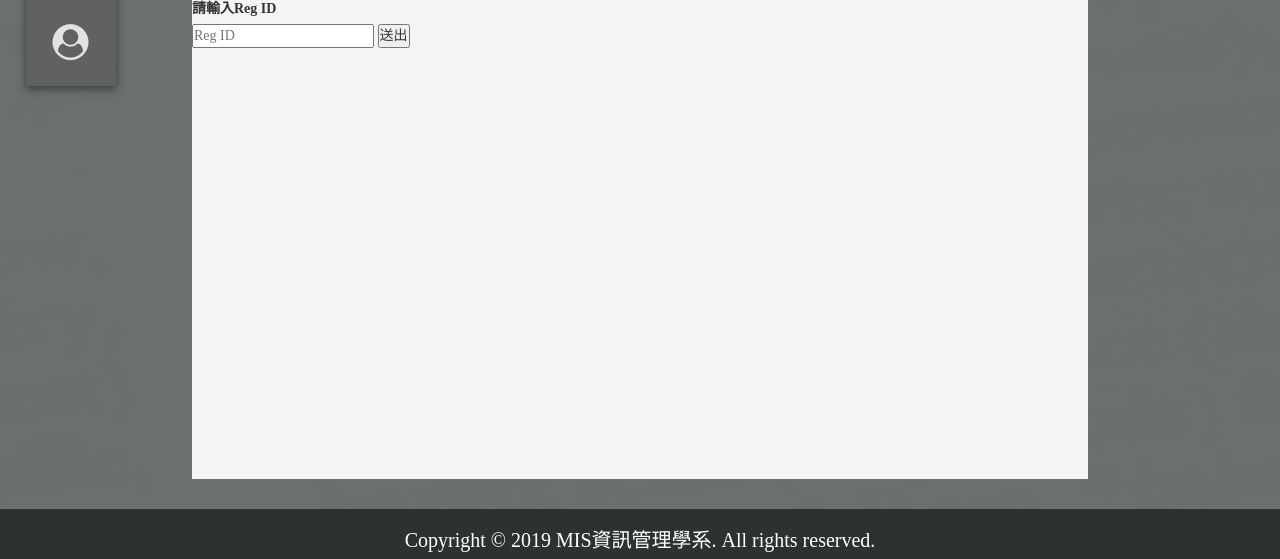
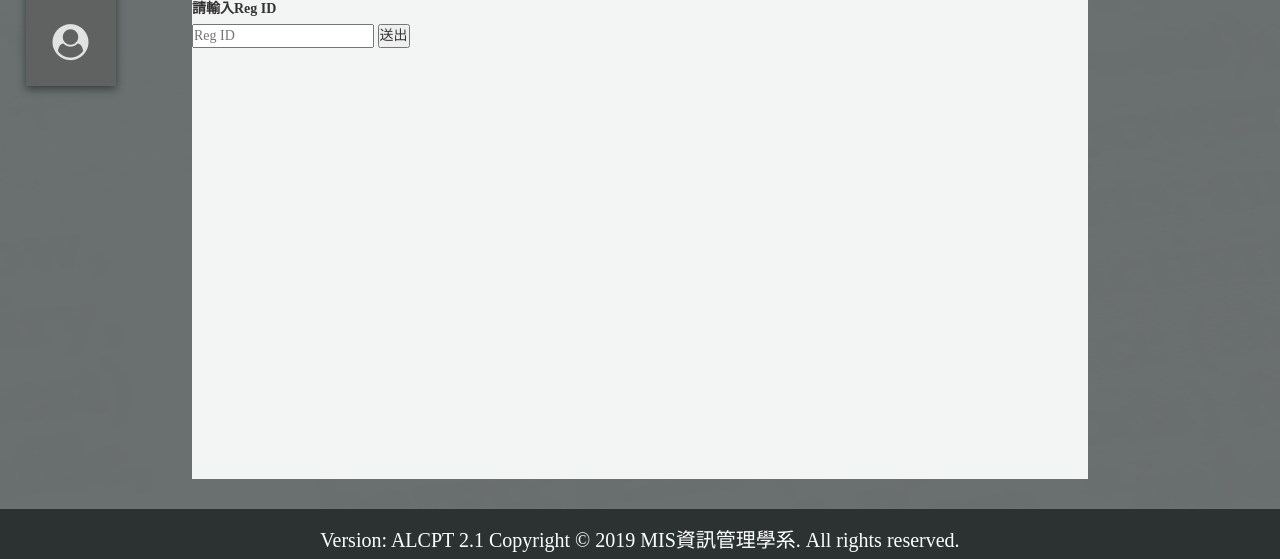
Before and after one commit to Maxium1997/Online_Exam, a Django app: a page that uses templates/footer.html in a window 1280 px wide. Shown: the part 241-800 px from the top of the page. Run offline with Django 3.2, Linux system fonts and the light colour scheme; some libraries are stand-ins or nearby versions.

Commit message:
Added a version number in footer. Version: 2.1

```diff
--- a/templates/footer.html
+++ b/templates/footer.html
@@ -1,5 +1,5 @@
 <footer class="footer">
-    <h1 style="font-size: 20px">Copyright © 2019 MIS資訊管理學系. All rights reserved.</h1>
+    <h1 style="font-size: 20px">Version: ALCPT 2.1 Copyright © 2019 MIS資訊管理學系. All rights reserved.</h1>
     <style>
         .footer{
             padding-bottom: 20px;
```
